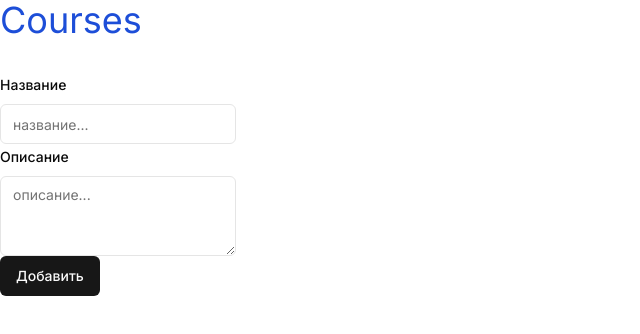
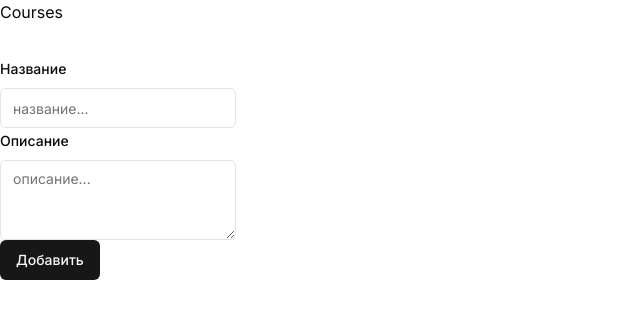
Before and after one commit to kalpovskii/core, a Next.js app: page / in a window 1280 px wide. Shown: the top 334 px of the page, without its empty margins (0-640 px from the left). Built offline with nearby package versions, Linux system fonts and the light colour scheme; no server answers; the database is empty.

Commit message:
:lipstick: UI: Delete classes in h1

```diff
--- a/src/app/page.tsx
+++ b/src/app/page.tsx
@@ -4,7 +4,7 @@ import { CreateCourseForm } from "@/features/courses-list/pub/create-course-form
 export default async function Home() {
   return (
     <main className="flex flex-col gap-8 row-start-2 sm:items-start">
-      <h1 className="text-blue-700 text-4xl">Courses</h1>
+      <h1>Courses</h1>
       <CreateCourseForm revalidatePagePath="/" className="max-w-[300px]" />
       <CoursesList revalidatePagePath="/" />
     </main>
```
